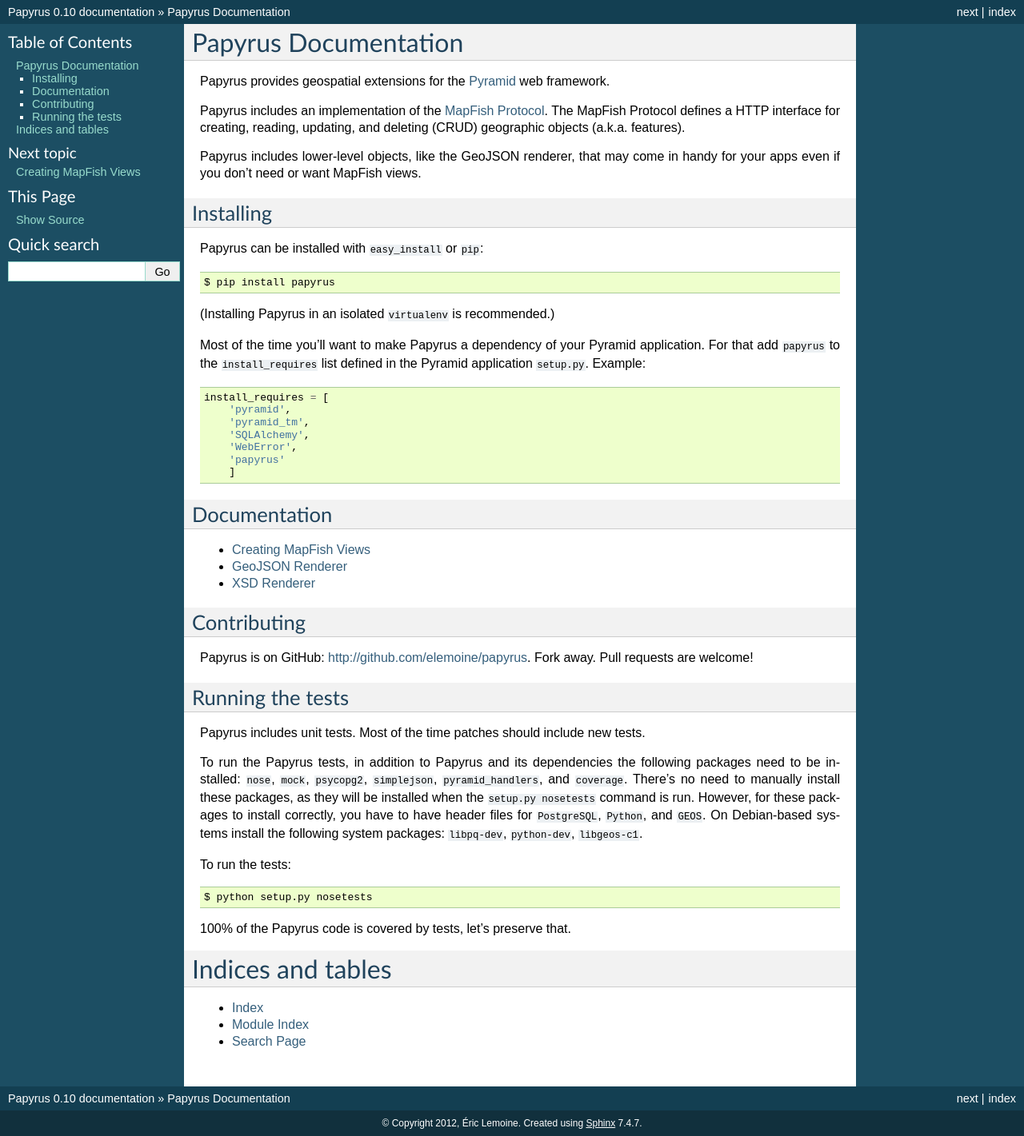
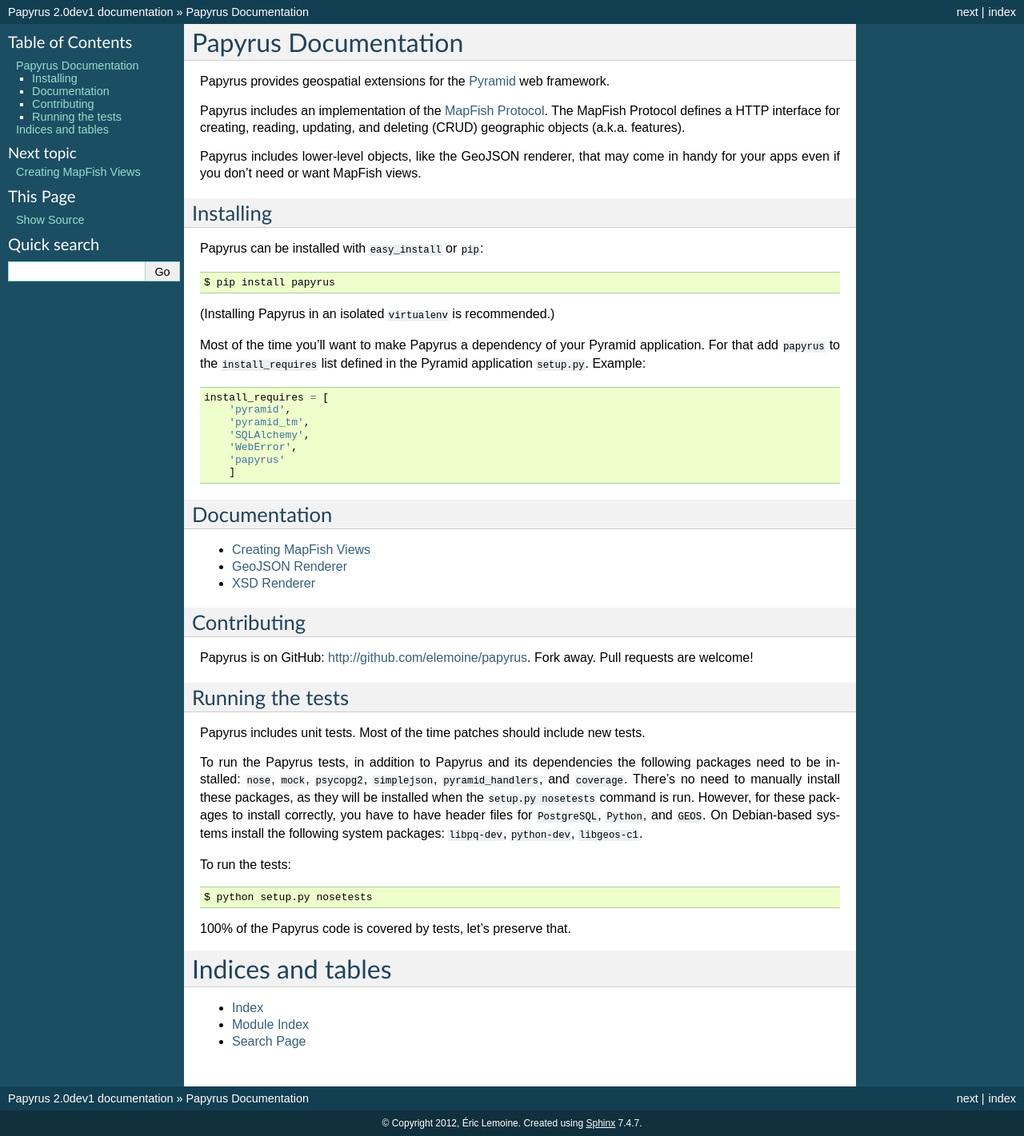
Before and after one commit to camptocamp/papyrus, a Sphinx documentation site: the page built from docs/index.rst, in a window 1280 px wide. Shown: the whole page at 80% size. Built offline with Sphinx 7.4.7, drawn with Linux system fonts in a browser that asks for light colours.

Commit message:
Set versions to 2.0dev1 in conf.py

```diff
--- a/docs/conf.py
+++ b/docs/conf.py
@@ -48,9 +48,9 @@
 # built documents.
 #
 # The short X.Y version.
-version = '0.10'
+version = '2.0'
 # The full version, including alpha/beta/rc tags.
-release = '0.10'
+release = '2.0dev1'
 
 # The language for content autogenerated by Sphinx. Refer to documentation
 # for a list of supported languages.
```
